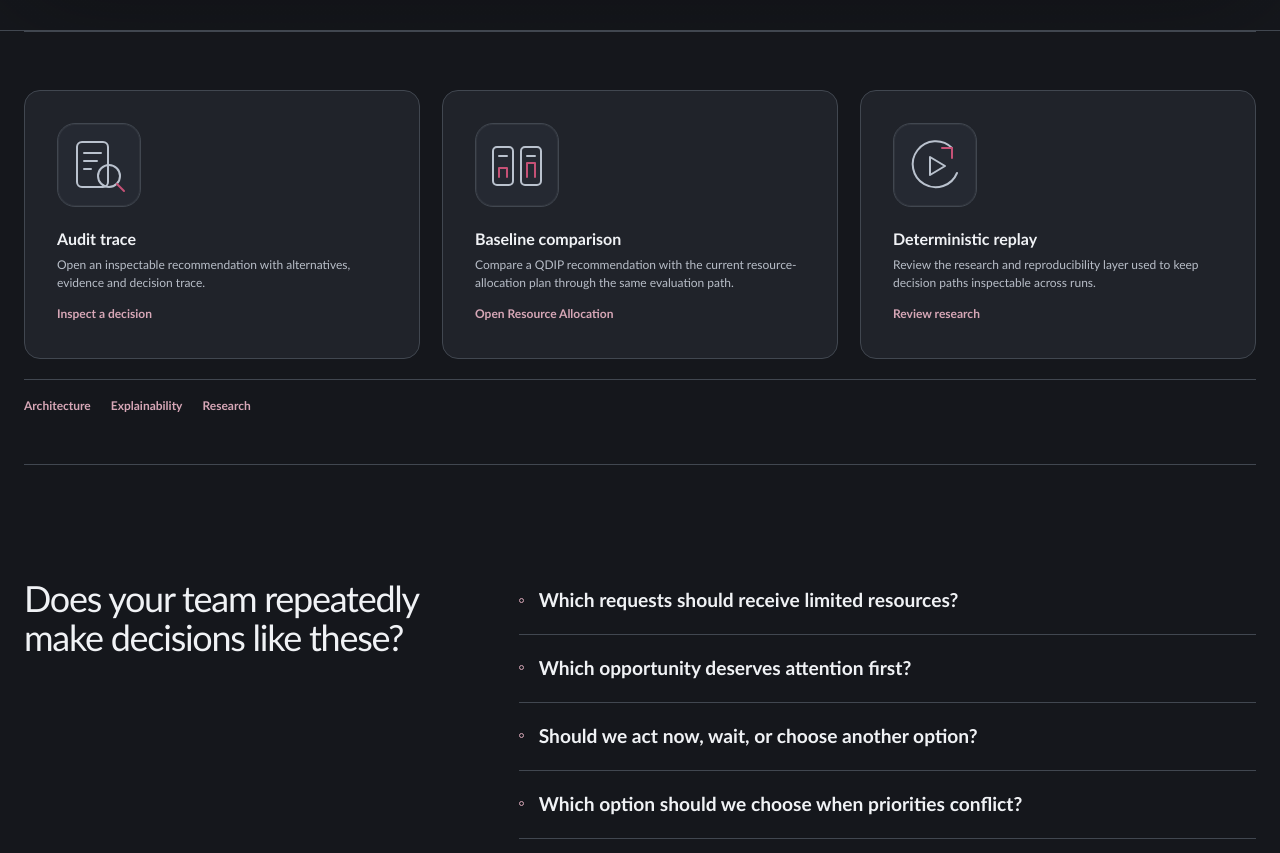
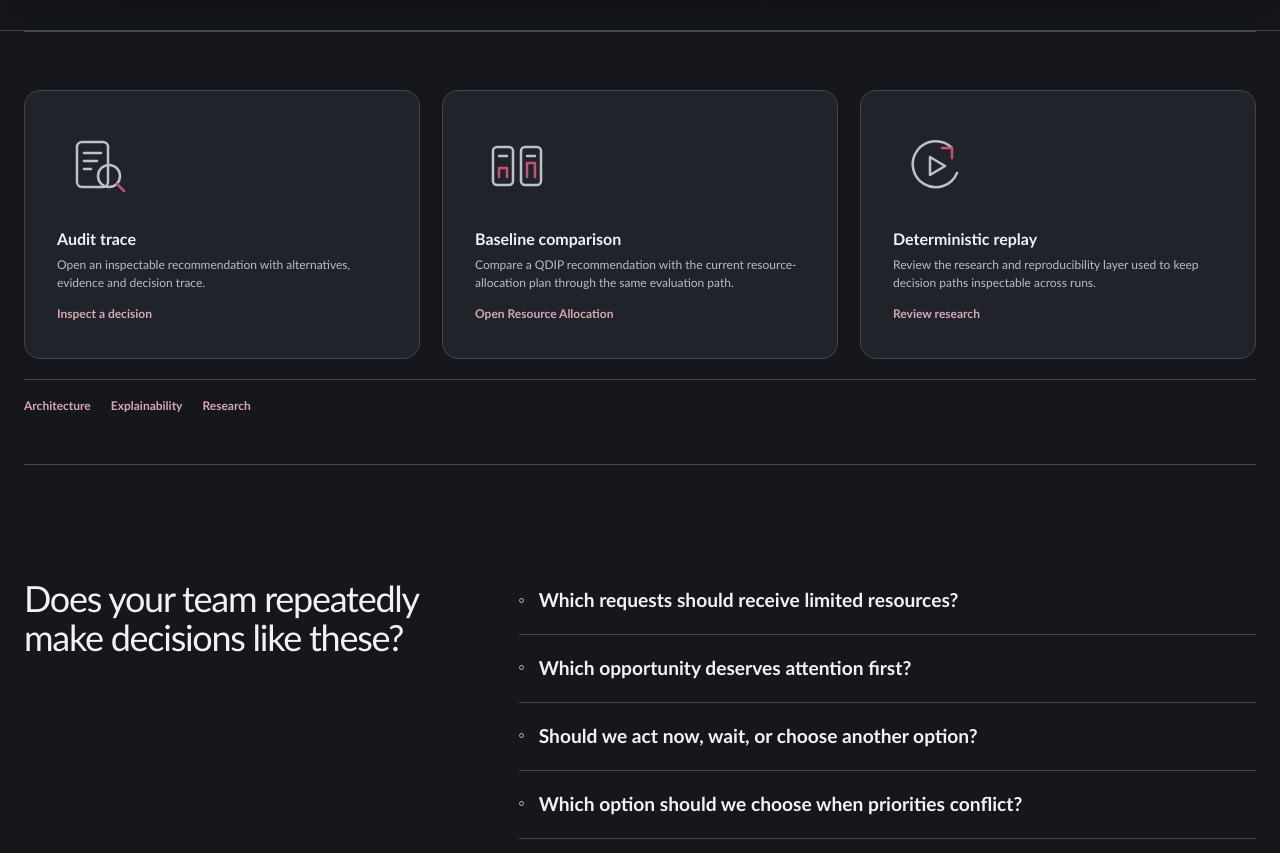
Before and after one commit to mentality-prj/dip-observatory, a Next.js app: page / in a window 1280 px wide. Shown: the part 1420-2273 px from the top of the page. Built offline with nearby package versions, Linux system fonts and the light colour scheme; no server answers.

Commit message:
style(marketing): remove nested icon tiles and align glyph stroke weight

```diff
--- a/src/components/marketing/qdip-site.module.css
+++ b/src/components/marketing/qdip-site.module.css
@@ -1278,10 +1278,6 @@
   height: 84px;
   place-items: center;
   color: var(--qdip-icon);
-  border: 1px solid var(--qdip-border);
-  border-radius: 18px;
-  background: var(--qdip-icon-background);
-  box-shadow: inset 0 0 0 1px rgb(248 239 242 / 0.05);
 }
 .evidenceIcon svg,
 .techFeatureIcon {
@@ -1290,7 +1286,7 @@
   height: 64px;
   flex: 0 0 64px;
   color: var(--qdip-icon);
-  stroke-width: 2px;
+  stroke-width: 2.5px;
 }
 .evidenceGrid article strong {
   color: var(--qdip-text);
```
